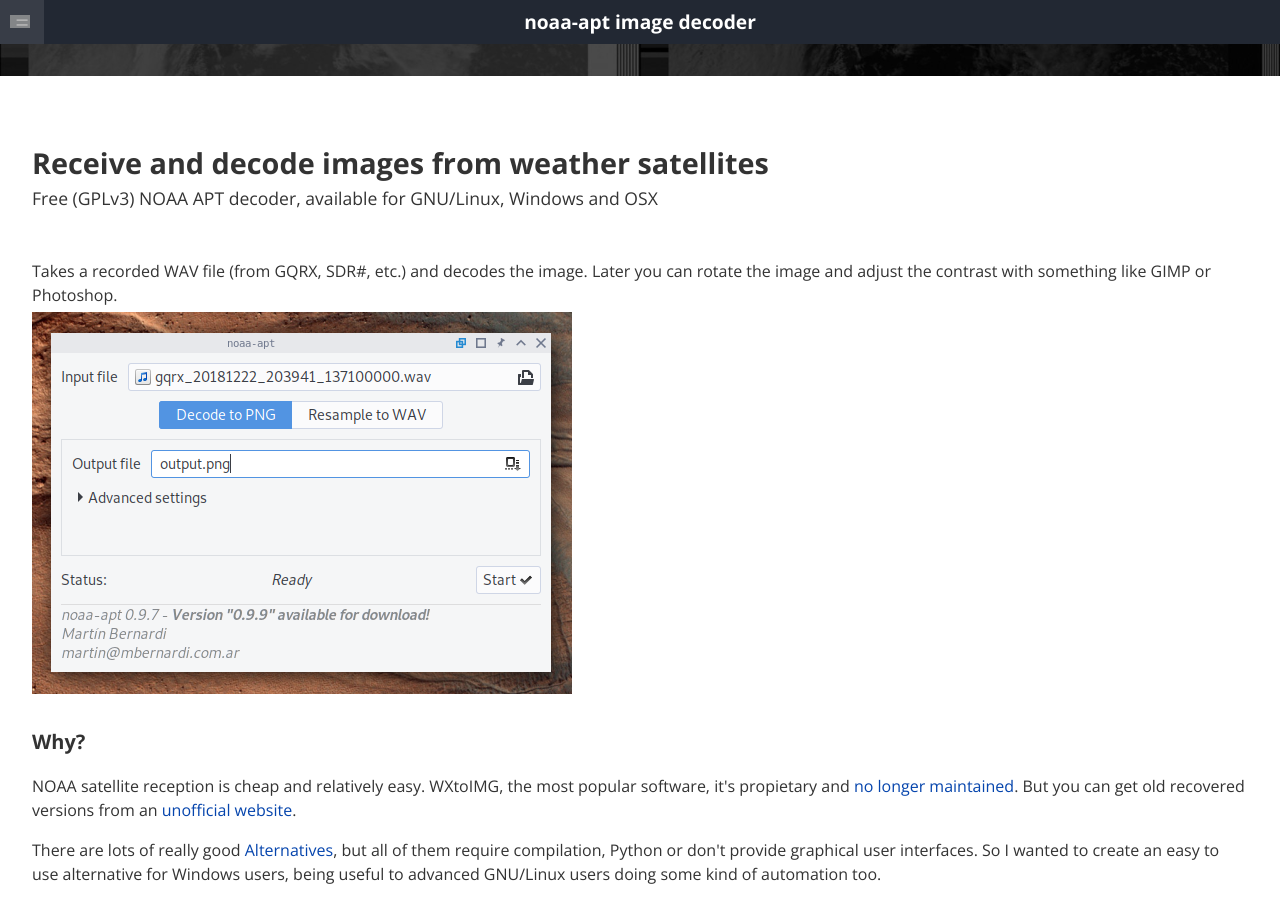
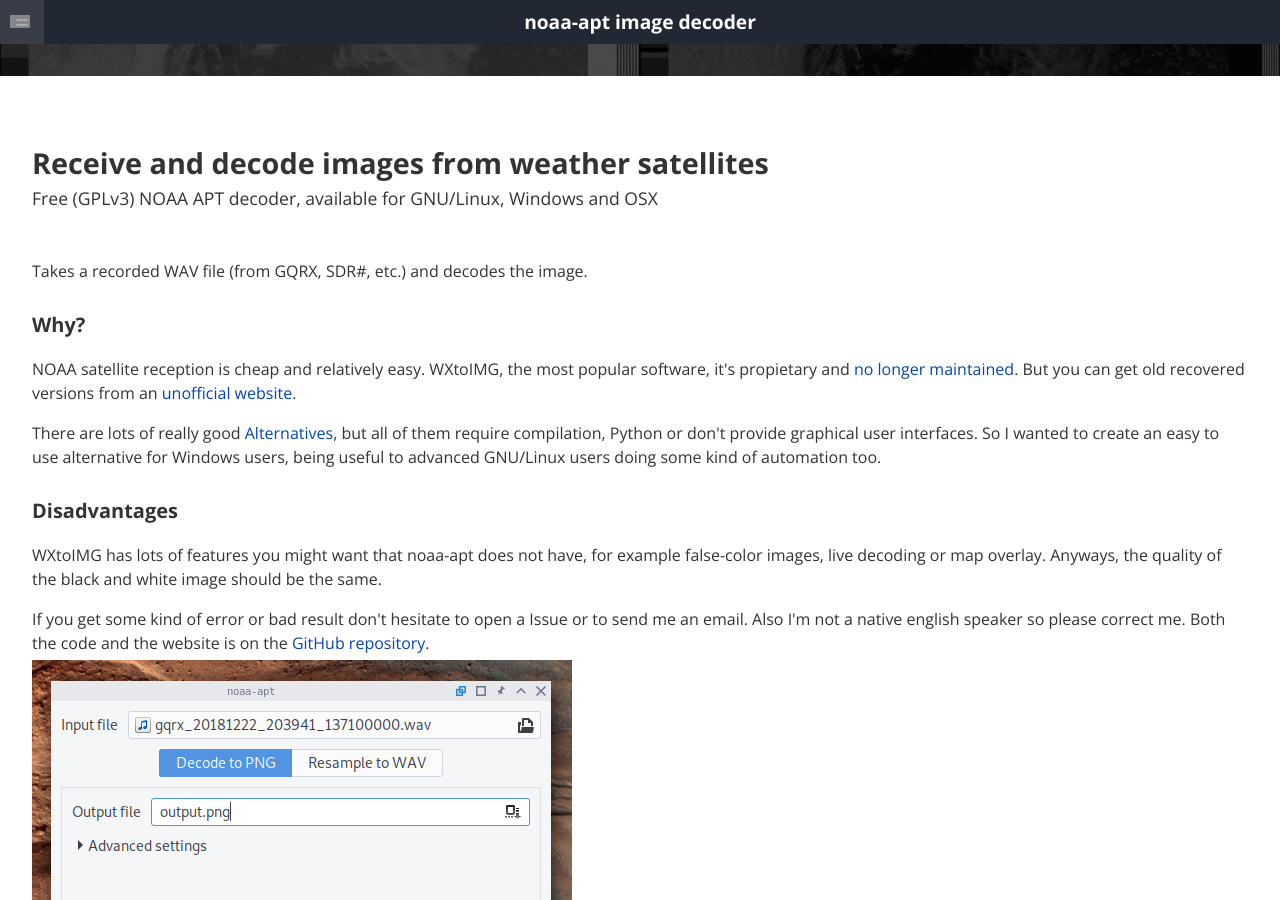
Before and after one commit to martinber/noaa-apt, a Jekyll site: the page built from docs/index.html, in a window 1280 px wide and 900 px high, scrolled down 468 px. Built offline with Jekyll 4.4.1, drawn with Linux system fonts in a browser that asks for light colours.

```diff
--- a/docs/index.html
+++ b/docs/index.html
@@ -23,11 +23,8 @@ layout: landing
 
 			<p>
 				Takes a recorded WAV file (from GQRX, SDR#, etc.) and decodes the
-				image. Later you can rotate the image and adjust the contrast with
-				something like GIMP or Photoshop.
+				image.
 			</p>
-
-			<img src="images/gui.png" alt="GUI"/>
 
 			<h3>Why?</h3>
 
@@ -62,6 +59,9 @@ layout: landing
 				please correct me. Both the code and the website is on the
 				<a href="https://github.com/martinber/noaa-apt">GitHub repository</a>.
 			</p>
+
+			<img src="images/gui.png" alt="GUI"/>
+
 
 
 			<!-- Content -->
```
Also changed, not shown: docs/development.md (+5 -1 lines), 9 other files.
